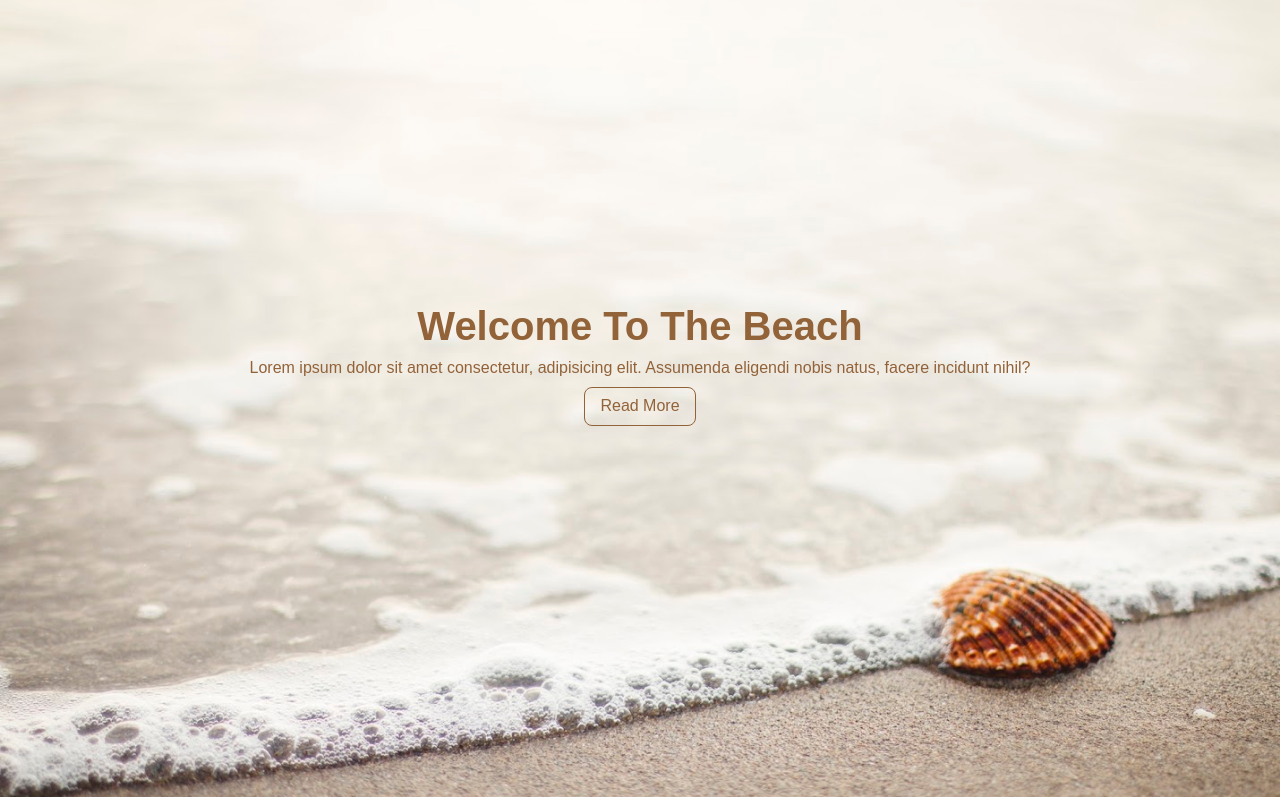
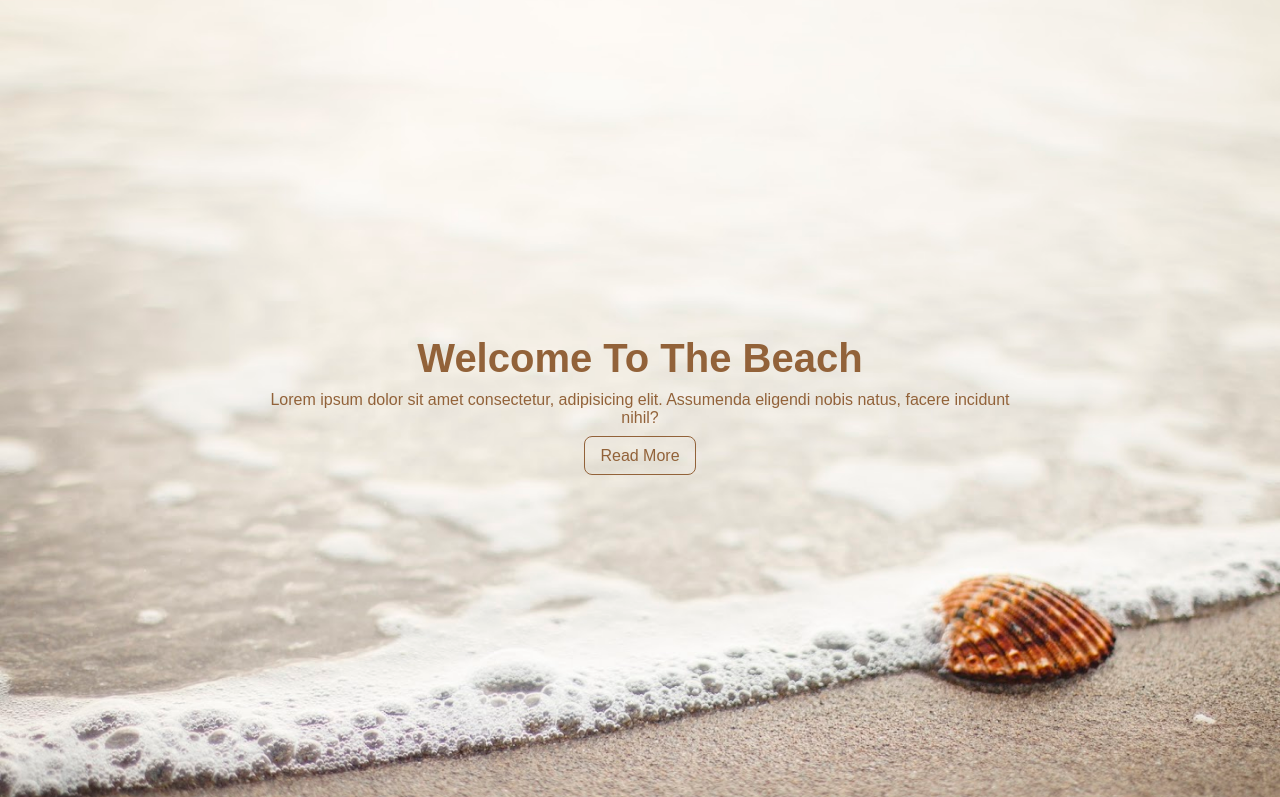
Before and after one commit to BilousOleg/Html-CSS_task1, a plain HTML site: page index.html in a window 1280 px wide. Shown: the top 797 px of the page. Drawn offline with Linux system fonts and the light colour scheme.

Commit message:
Change the hero section style

```diff
--- a/assets/css/style.css
+++ b/assets/css/style.css
@@ -11,6 +11,7 @@ body {
 
 header {
     min-height: 100vh;
+    padding: 0 20%;
 
     color: #926239;
 
@@ -22,9 +23,10 @@ header {
 }
 
 .hero {
-    height: 12vh;
     display: inline-block;
-    margin-top: calc(50vh - 12vh);
+
+    height: fit-content;
+    margin: calc(50vh - 8vh) 0;
 }
 
 .hero * {   /* Використання комбінатора " " для виділення всіх дітей елементу класу .hero для заміни властивості gap: ; у FlexBox. Розумію, що де-факто я ще цього не проходив, але вирішив, що так буде краще)  */
```
